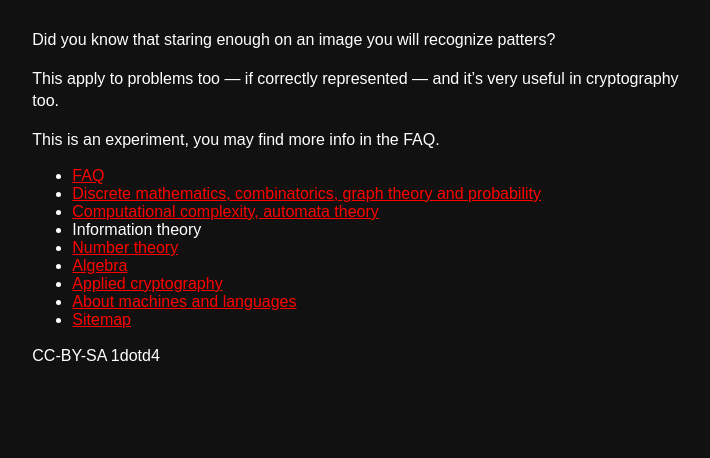
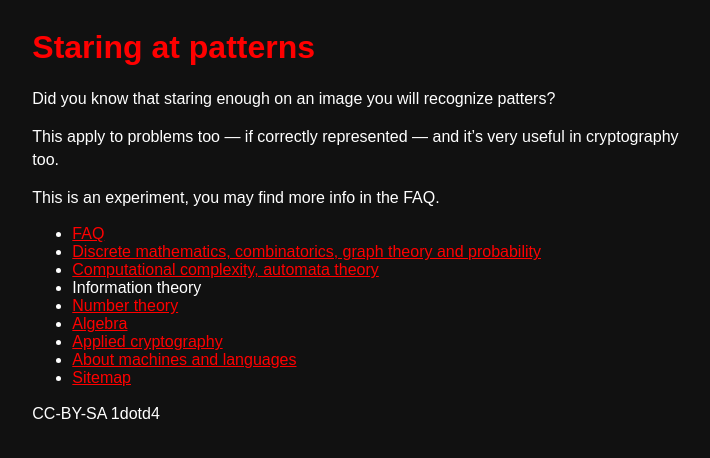
Before and after one commit to 1dotd4/staringat.patterns.moe, a Jekyll site: the page built from index.md, in a window 1280 px wide. Shown: the top 458 px of the page, without its empty margins (274-984 px from the left). Built offline with Jekyll 4.4.1, drawn with Linux system fonts in a browser that asks for light colours; our own code applies the rules of GitHub Pages for plain Markdown files.

Commit message:
edit title

```diff
--- a/_layouts/default.html
+++ b/_layouts/default.html
@@ -13,7 +13,7 @@
     <![endif]-->
   </head>
   <body>
-    <h1>{{ title }}</h1>
+    <h1>{{ site.title }}</h1>
     {{ content }}
     <p>CC-BY-SA 1dotd4</p>
   </body>
```
